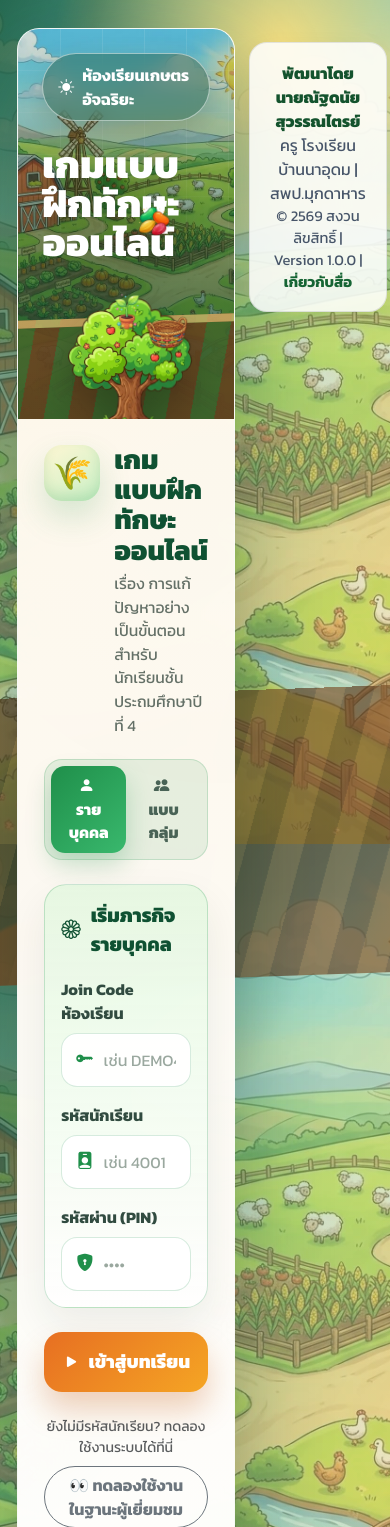
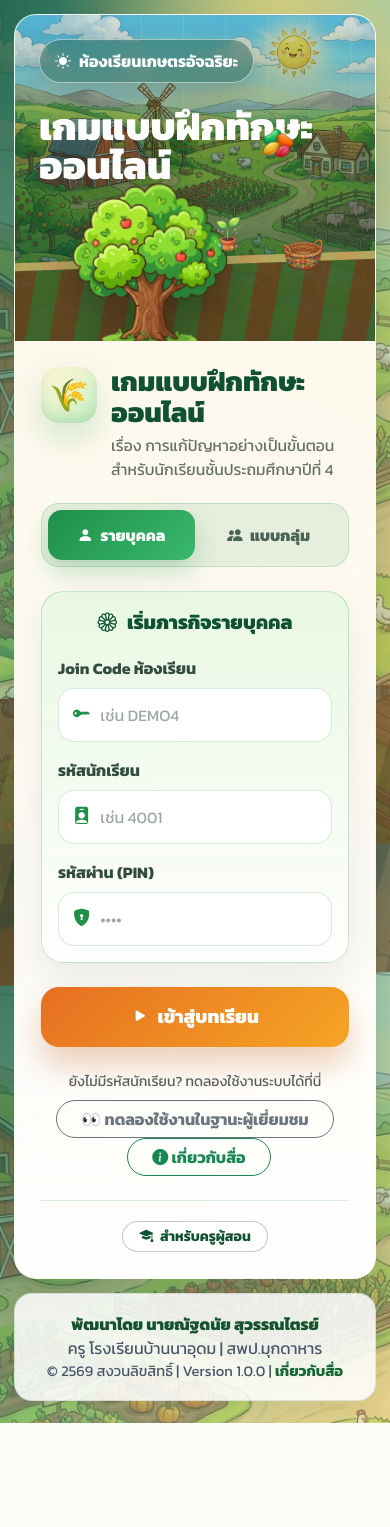
Before and after one commit to shanwinder/newsp, a PHP site: page /pages/login.php in a window 390 px wide. Shown: the top 1527 px of the page. After the commit the page ends 1423 px from the top, so only its background shows below. Run offline with PHP 8.4, Linux system fonts and the light colour scheme.

Commit message:
Restructure login page layout with flexbox
Separate page body styling from layout container to properly handle footer positioning. Body element now uses flexbox to ensure footer stays at bottom of viewport. Main container renamed from .login-page to .login-page-layout for clarity.

```diff
--- a/assets/css/pages/login.css
+++ b/assets/css/pages/login.css
@@ -53,14 +53,27 @@
             filter: blur(2px);
         }
 
-        .login-page {
+        body.login-page {
+            display: flex;
+            flex-direction: column;
+        }
+
+        .login-page-layout {
             position: relative;
             z-index: 1;
             min-height: 100vh;
+            width: 100%;
+            flex: 1 0 auto;
             display: flex;
             align-items: center;
             justify-content: center;
             padding: 36px 18px;
+        }
+
+        .login-page > .media-credit-footer {
+            width: min(1180px, calc(100% - 36px));
+            flex: 0 0 auto;
+            margin-top: 0;
         }
 
         .login-shell {
@@ -471,9 +484,13 @@
         }
 
         @media (max-width: 575px) {
-            .login-page {
+            .login-page-layout {
                 padding: 14px;
                 align-items: flex-start;
+            }
+
+            .login-page > .media-credit-footer {
+                width: calc(100% - 28px);
             }
 
             .login-shell {
--- a/pages/login.php
+++ b/pages/login.php
@@ -203,7 +203,7 @@ require __DIR__ . '/../includes/app_head.php';
 ?>
 </head>
 <body class="app-page login-page">
-    <div class="login-page">
+    <div class="login-page-layout">
         <main class="login-shell" aria-label="เข้าสู่ระบบบทเรียนฟาร์ม">
             <section class="farm-hero-panel" aria-hidden="true">
                 <div class="hero-content">
```
